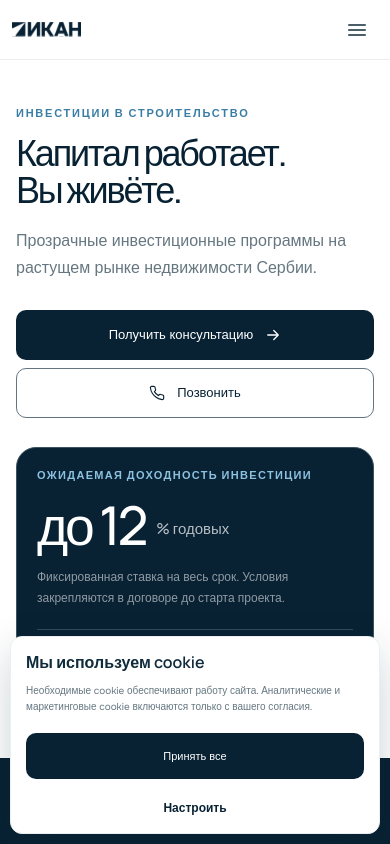
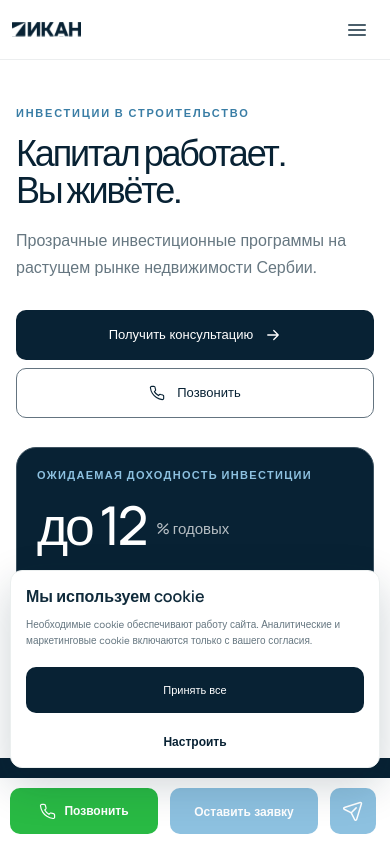
Before and after one commit to Zakirov-Yuriy/ikan, a Next.js app: page /investitsii in a window 390 px wide. Shown: the top 844 px of the page. Built offline with nearby package versions, Linux system fonts and the light colour scheme.

Commit message:
Сайт ИКАН, архив 14-10-16: кнопки на всех страницах, полоса на телефоне, выдвижение блоков

```diff
--- a/app/dlya-sebya/page.tsx
+++ b/app/dlya-sebya/page.tsx
@@ -12,6 +12,7 @@ export default function LivingPage() {
     <CatalogPage
       intro={living.intro}
       introVariant="catalog"
+      floating
       list={
         <LevelList
           levels={living.levels}
--- a/app/globals.css
+++ b/app/globals.css
@@ -59,6 +59,21 @@
   /* Якоря не прячутся под краем окна */
   [id] {
     scroll-margin-top: 1.5rem;
+  }
+
+  /*
+   * На телефоне и планшете внизу экрана закреплена полоса кнопок (MobileBar).
+   * Её высота: поля 10 + 46 + 10 и запас под край экрана телефона. Низ
+   * страницы отступает на неё, плашка cookie стоит над ней.
+   */
+  @media (max-width: 63.99rem) {
+    :root {
+      --bottom-bar: calc(66px + env(safe-area-inset-bottom));
+    }
+
+    body {
+      padding-bottom: var(--bottom-bar);
+    }
   }
 
   :focus-visible {
--- a/app/investitsii/page.tsx
+++ b/app/investitsii/page.tsx
@@ -3,6 +3,7 @@ import { Consultation } from "@/components/home/Consultation";
 import { InvestHero } from "@/components/invest/InvestHero";
 import { Process } from "@/components/invest/Process";
 import { Strategies } from "@/components/invest/Strategies";
+import { FloatingActions } from "@/components/site/FloatingActions";
 import { Footer } from "@/components/site/Footer";
 import { Header } from "@/components/site/Header";
 import { investments } from "@/content/investments";
@@ -38,6 +39,12 @@ export default function InvestmentsPage() {
         />
       </main>
       <Footer />
+      {/* Закреплённые кнопки справа на компьютере: с 14.10 на всех страницах */}
+      <FloatingActions
+        phoneHref={site.phone.href}
+        callbackHref={site.callbackHref}
+        variant="list"
+      />
     </>
   );
 }
--- a/app/layout.tsx
+++ b/app/layout.tsx
@@ -1,5 +1,6 @@
 import type { Metadata, Viewport } from "next";
 import { CookieConsent } from "@/components/site/CookieConsent";
+import { MobileBar } from "@/components/site/MobileBar";
 import { RequestPopupProvider } from "@/components/site/RequestPopup";
 import { cookieConsent, requestForm } from "@/content/site";
 import { fontVariables } from "./fonts";
@@ -49,6 +50,8 @@ export default function RootLayout({ children }: LayoutProps<"/">) {
         <RequestPopupProvider form={requestForm}>
           {children}
         </RequestPopupProvider>
+        {/* Полоса «Позвонить», «Оставить заявку», Telegram внизу экрана на телефоне */}
+        <MobileBar />
         {/* Плашка «Мы используем cookie», пока человек не сделал выбор */}
         <CookieConsent texts={cookieConsent} />
       </body>
--- a/app/restoran/page.tsx
+++ b/app/restoran/page.tsx
@@ -5,6 +5,7 @@ import { Gallery } from "@/components/object/Gallery";
 import { InfoTable } from "@/components/object/InfoTable";
 import { PageIntro } from "@/components/object/PageIntro";
 import { SummaryCard } from "@/components/object/SummaryCard";
+import { FloatingActions } from "@/components/site/FloatingActions";
 import { Footer } from "@/components/site/Footer";
 import { Header } from "@/components/site/Header";
 import { restaurant } from "@/content/restaurant";
@@ -41,6 +42,12 @@ export default function RestaurantPage() {
         />
       </main>
       <Footer />
+      {/* Закреплённые кнопки справа на компьютере: с 14.10 на всех страницах */}
+      <FloatingActions
+        phoneHref={site.phone.href}
+        callbackHref={site.callbackHref}
+        variant="list"
+      />
     </>
   );
 }
--- a/components/catalog/CatalogPage.tsx
+++ b/components/catalog/CatalogPage.tsx
@@ -12,7 +12,7 @@ type Props = {
   introVariant: "catalog" | "catalogShort" | "dark";
   /* Сам список: метки с карточками (LevelList) или вкладки (StatusTabs) */
   list: ReactNode;
-  /* Две закреплённые кнопки справа внизу на компьютере, как на главной */
+  /* Две закреплённые кнопки справа внизу на компьютере. С 14.10 они на всех страницах */
   floating?: boolean;
   /* Блок «Персональный подбор» со своими настройками для этой страницы */
   children: ReactNode;
--- a/components/home/Directions.tsx
+++ b/components/home/Directions.tsx
@@ -15,7 +15,12 @@ export function Directions() {
             <li key={item.title}>
               <Link
                 href={item.href}
-                className="group relative flex h-[121px] items-center overflow-hidden rounded-[20px] bg-navy text-white lg:h-[324px] lg:items-end"
+                /*
+                  На компьютере карточка под курсором «выдвигается вперёд»:
+                  увеличивается, приподнимается и получает тень. Увеличение
+                  фотографии и белый кружок при наведении остались.
+                */
+                className="group relative flex h-[121px] items-center overflow-hidden rounded-[20px] bg-navy text-white transition-[translate,scale,box-shadow] duration-300 ease-out motion-reduce:transition-none lg:h-[324px] lg:items-end lg:hover:z-10 lg:hover:-translate-y-[6px] lg:hover:scale-[1.03] lg:hover:shadow-[0_18px_40px_rgba(8,34,52,0.28)]"
               >
                 <Image
                   src={item.image}
--- a/components/object/ApartmentPage.tsx
+++ b/components/object/ApartmentPage.tsx
@@ -4,6 +4,7 @@ import { Gallery } from "@/components/object/Gallery";
 import { InfoTable } from "@/components/object/InfoTable";
 import { SummaryCard } from "@/components/object/SummaryCard";
 import { Breadcrumbs } from "@/components/site/Breadcrumbs";
+import { FloatingActions } from "@/components/site/FloatingActions";
 import { Footer } from "@/components/site/Footer";
 import { Header } from "@/components/site/Header";
 import type { Apartment } from "@/content/apartments";
@@ -58,6 +59,12 @@ export function ApartmentPage({ apartment }: Props) {
         />
       </main>
       <Footer />
+      {/* Закреплённые кнопки справа на компьютере: с 14.10 на всех страницах */}
+      <FloatingActions
+        phoneHref={site.phone.href}
+        callbackHref={site.callbackHref}
+        variant="list"
+      />
     </>
   );
 }
--- /dev/null
+++ b/components/site/MobileBar.tsx
@@ -0,0 +1,57 @@
+import { PhoneIcon, TelegramIcon } from "@/components/ui/icons";
+import { site } from "@/content/site";
+
+/*
+ * Полоса с тремя кнопками, закреплённая у нижнего края экрана на телефоне и
+ * планшете, на всех страницах: «Позвонить», «Оставить заявку» (ведёт к форме
+ * в подвале) и Telegram. Размеры и цвета с макета 14.10. На компьютере вместо
+ * неё две закреплённые кнопки справа (FloatingActions).
+ *
+ * Высота полосы записана в globals.css переменной --bottom-bar: на неё
+ * отступает низ страницы и поднимается плашка cookie. Открытое меню телефона
+ * показывает свою полосу поверх этой.
+ */
+export function MobileBar() {
+  const telegram = site.telegram.href !== "#";
+  return (
+    <div
+      data-bottom-bar
+      className="fixed inset-x-0 bottom-0 z-30 flex gap-[12px] bg-white pt-[10px] pr-[14px] pb-[calc(10px+env(safe-area-inset-bottom))] pl-[10px] shadow-[0_-6px_18px_rgba(8,34,52,0.11)] lg:hidden"
+    >
+      <a
+        href={site.phone.href}
+        className="flex h-[46px] flex-1 items-center justify-center gap-[8px] rounded-[10px] bg-[#29ba44] text-[12px] leading-5 font-semibold text-white active:brightness-95"
+      >
+        <PhoneIcon className="size-[17px]" />
+        <span>Позвонить</span>
+      </a>
+      {/* Прокручивает страницу к форме «Заказать обратный звонок» в подвале */}
+      <a
+        href={site.callbackHref}
+        className="flex h-[46px] flex-1 items-center justify-center rounded-[10px] bg-sky pt-px text-[12px] leading-5 font-semibold text-white active:bg-sky-soft"
+      >
+        Оставить заявку
+      </a>
+      {telegram ? (
+        <a
+          href={site.telegram.href}
+          target="_blank"
+          rel="noopener"
+          aria-label={site.telegram.label}
+          className="grid size-[46px] shrink-0 place-items-center rounded-[10px] bg-sky text-white active:bg-sky-soft"
+        >
+          <TelegramIcon className="size-6" />
+        </a>
+      ) : (
+        // Адреса ещё нет: кнопка видна, но никуда не ведёт
+        <button
+          type="button"
+          aria-label={`${site.telegram.label}: адрес ещё не задан`}
+          className="grid size-[46px] shrink-0 cursor-default place-items-center rounded-[10px] bg-sky text-white"
+        >
+          <TelegramIcon className="size-6" />
+        </button>
+      )}
+    </div>
+  );
+}
--- a/components/ui/icons.tsx
+++ b/components/ui/icons.tsx
@@ -67,6 +67,16 @@ export function ArrowIcon(props: IconProps) {
   );
 }
 
+/* Самолётик Telegram из присланного файла Send-Up-Right.svg, 14.10 */
+export function TelegramIcon(props: IconProps) {
+  return (
+    <svg viewBox="0 0 24 24" width="24" height="24" strokeWidth="1.5" {...base} {...props}>
+      <path d="M10.3076 13.6938L15.1538 8.84766" />
+      <path d="M3.2326 10.268C2.42568 9.86457 2.52346 8.68314 3.38572 8.41782L19.1948 3.55348C19.9621 3.31739 20.6808 4.03607 20.4447 4.80334L15.5804 20.6125C15.315 21.4747 14.1336 21.5725 13.7302 20.7656L10.38 14.0654C10.2833 13.8718 10.1264 13.7149 9.93282 13.6181L3.2326 10.268Z" />
+    </svg>
+  );
+}
+
 export function MenuIcon(props: IconProps) {
   return (
     <svg viewBox="0 0 18 12" width="18" height="12" strokeWidth="1.5" {...base} {...props}>
--- a/content/site.ts
+++ b/content/site.ts
@@ -16,11 +16,17 @@ export const site = {
     href: "tel:+77001234567",
   },
   /*
-   * Кнопки «Оставить заявку», «Обсудить задачу» и подобные открывают окно
-   * заявки. Этот адрес у них запасной: форма в подвале, на случай, если
-   * скрипты в браузере не работают.
+   * Форма «Заказать обратный звонок» в подвале. К ней прокручивают почти все
+   * кнопки заявки; у трёх кнопок с окном заявки это запасной адрес на
+   * случай, если скрипты в браузере не работают.
    */
   callbackHref: "#callback",
+  /*
+   * Кнопка с самолётиком в закреплённой полосе на телефоне. Адреса пока нет:
+   * пока он SOON, кнопка видна, но никуда не ведёт. Вписать сюда ссылку вида
+   * https://t.me/имя, когда Анна пришлёт.
+   */
+  telegram: { label: "Написать в Telegram", href: SOON },
 };
 
 /*
```
Also changed, not shown: components/home/Scenarios.tsx (+11 -2 lines).
